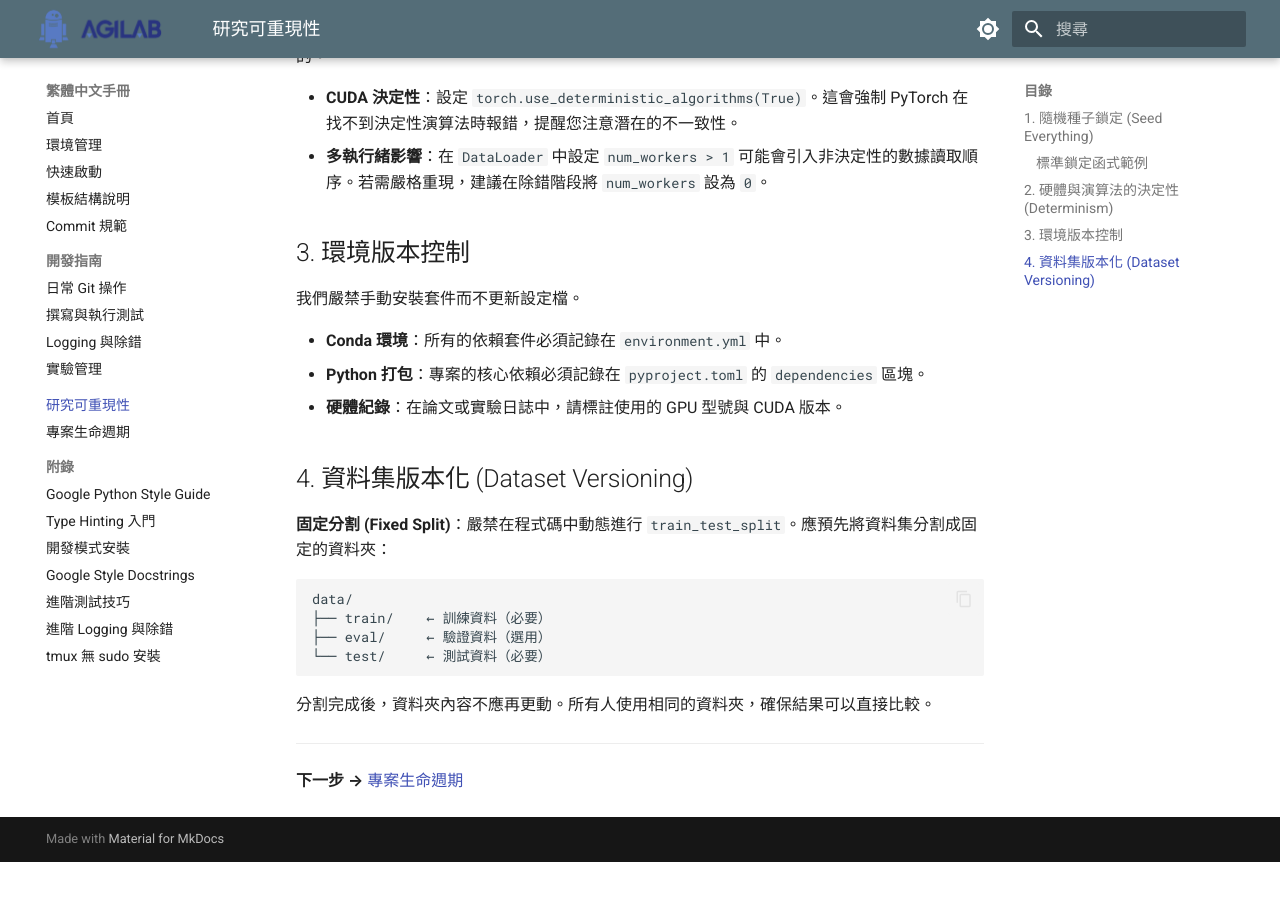
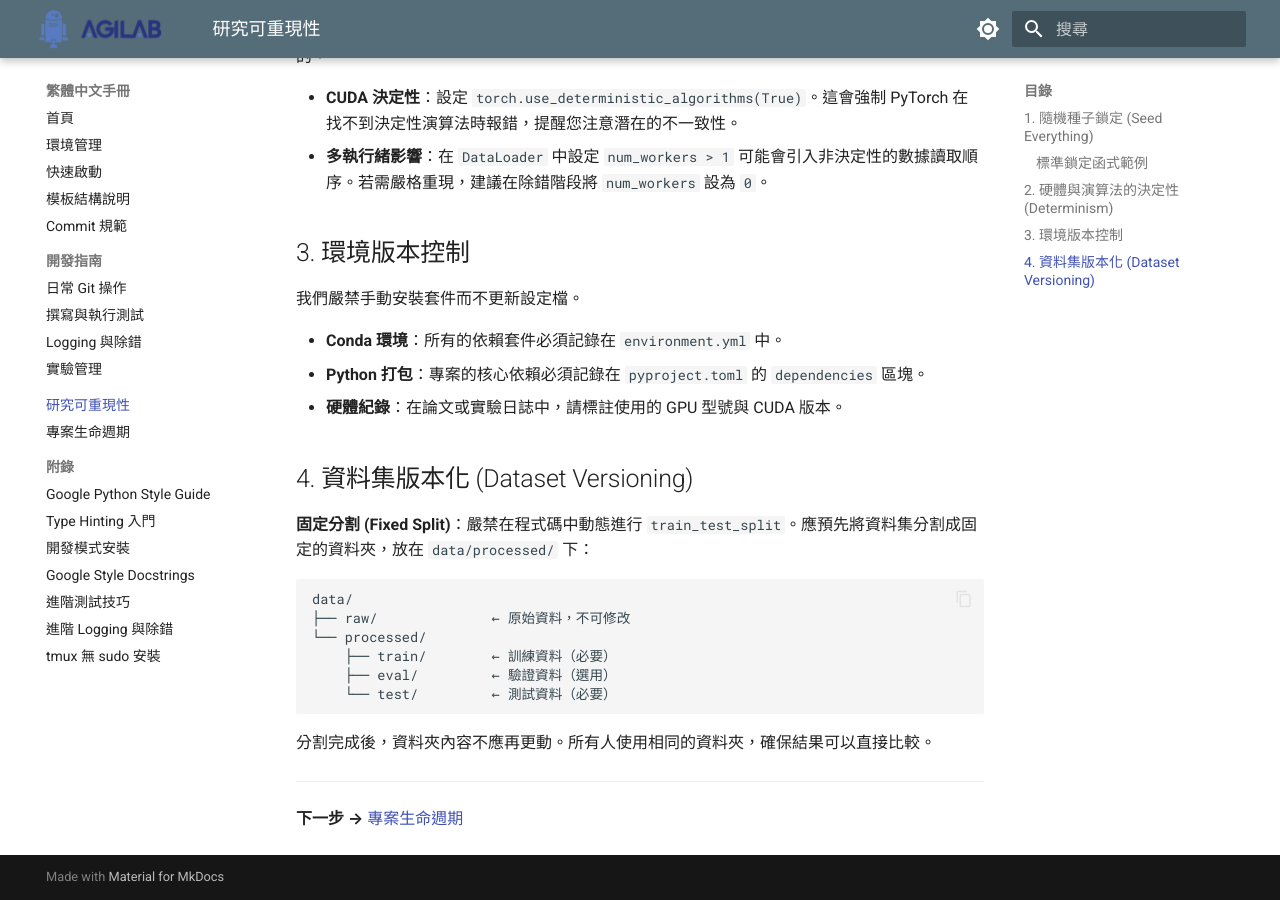
Before and after one commit to AGILAB-NTNU/AGILAB_Software_Lab_Guide, an MkDocs documentation site: the page built from docs/zh/reproducibility.md, in a window 1280 px wide and 900 px high, scrolled down 1143 px. Built offline with MkDocs 1.6.1 and Material for MkDocs 9.7.7, drawn with Linux system fonts in a browser that asks for light colours; before the commit the page ends 2005 px from its top, so only the background shows below that.

Commit message:
docs: Align dataset split structure with SoftwareTemplate data layout

````diff
--- a/docs/zh/reproducibility.md
+++ b/docs/zh/reproducibility.md
@@ -53,13 +53,15 @@ def seed_everything(seed: int = 42) -> None:
 
 ## 4. 資料集版本化 (Dataset Versioning)
 
-**固定分割 (Fixed Split)**：嚴禁在程式碼中動態進行 `train_test_split`。應預先將資料集分割成固定的資料夾：
+**固定分割 (Fixed Split)**：嚴禁在程式碼中動態進行 `train_test_split`。應預先將資料集分割成固定的資料夾，放在 `data/processed/` 下：
 
 ```
 data/
-├── train/    ← 訓練資料（必要）
-├── eval/     ← 驗證資料（選用）
-└── test/     ← 測試資料（必要）
+├── raw/              ← 原始資料，不可修改
+└── processed/
+    ├── train/        ← 訓練資料（必要）
+    ├── eval/         ← 驗證資料（選用）
+    └── test/         ← 測試資料（必要）
 ```
 
 分割完成後，資料夾內容不應再更動。所有人使用相同的資料夾，確保結果可以直接比較。
````
